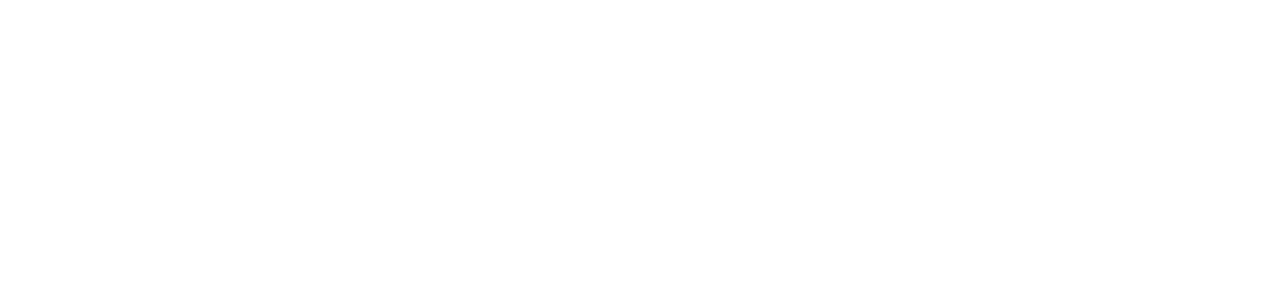
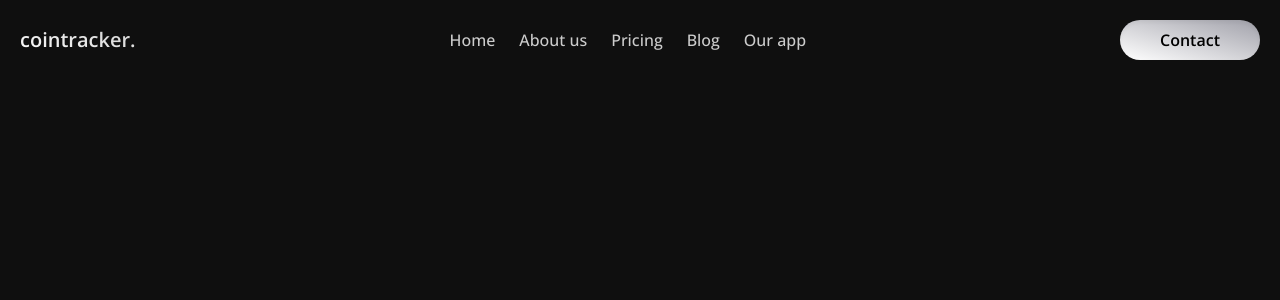
Before and after one commit to lorenzopanato/coin-tracker, a Next.js app: page / in a window 1280 px wide. Shown: the top 300 px of the page. Built offline with nearby package versions, Linux system fonts and the light colour scheme.

Commit message:
feat: add header

```diff
--- a/src/app/layout.tsx
+++ b/src/app/layout.tsx
@@ -1,8 +1,14 @@
 import type { Metadata } from "next";
-import { Inter } from "next/font/google";
+import { Open_Sans } from "next/font/google";
 import "./globals.css";
+import Header from "@/components/header";
 
-const inter = Inter({ subsets: ["latin"] });
+const openSans = Open_Sans({
+  weight: ['300', '400', '500', '600', '700'],
+  subsets: ['latin'],
+  display:'swap',
+  fallback: ['Arial', 'sans-serif'],
+});
 
 export const metadata: Metadata = {
   title: "Create Next App",
@@ -16,7 +22,10 @@
 }>) {
   return (
     <html lang="pt-br">
-      <body className={inter.className}>{children}</body>
+      <body className={`${openSans.className} bg-background`}>
+        <Header />
+        {children}
+      </body>
     </html>
   );
 }
--- /dev/null
+++ b/src/components/header.tsx
@@ -0,0 +1,48 @@
+import Link from "next/link";
+
+export default function Header() {
+  return (
+    <header className="flex justify-center text-mainGray font-medium">
+      <nav className="flex justify-between items-center max-w-screen-2xl w-full p-5">
+        <Link href={"/"} className="bg-gradient-to-tr from-primary to-mainGray text-transparent bg-clip-text transition-colors text-xl font-semibold">
+          cointracker.
+        </Link>
+        <ul className="text-mainGray flex gap-6 items-center">
+          <li className="relative group flex justify-start">
+            <Link href={"#"} className="hover:text-primary transition-all">
+              Home
+            </Link>
+            <span className="h-[1px] absolute -bottom-1 rounded-full bg-gradient-to-r from-background to-primary transition-all duration-300 w-0 group-hover:w-full"></span>
+          </li>
+          <li className="relative group flex justify-start">
+            <Link href={"#"} className="hover:text-primary transition-all">
+              About us
+            </Link>
+            <span className="h-[1px] absolute -bottom-1 rounded-full bg-gradient-to-r from-background to-primary transition-all duration-300 w-0 group-hover:w-full"></span>
+          </li>
+          <li className="relative group flex justify-start">
+            <Link href={"#"} className="hover:text-primary transition-all">
+              Pricing
+            </Link>
+            <span className="h-[1px] absolute -bottom-1 rounded-full bg-gradient-to-r from-background to-primary transition-all duration-300 w-0 group-hover:w-full"></span>
+          </li>
+          <li className="relative group flex justify-start">
+            <Link href={"#"} className="hover:text-primary transition-all">
+              Blog
+            </Link>
+            <span className="h-[1px] absolute -bottom-1 rounded-full bg-gradient-to-r from-background to-primary transition-all duration-300 w-0 group-hover:w-full"></span>
+          </li>
+          <li className="relative group flex justify-start">
+            <Link href={"#"} className="hover:text-primary transition-all">
+              Our app
+            </Link>
+            <span className="h-[1px] absolute -bottom-1 rounded-full bg-gradient-to-r from-background to-primary transition-all duration-300 w-0 group-hover:w-full"></span>
+          </li>
+        </ul>
+        <button className="bg-gradient-to-tr from-primary to-zinc-400 shadow-inner text-black rounded-full font-semibold px-10 py-2">
+          Contact
+        </button>
+      </nav>
+    </header>
+  );
+}
--- a/tailwind.config.ts
+++ b/tailwind.config.ts
@@ -13,6 +13,12 @@
         "gradient-conic":
           "conic-gradient(from 180deg at 50% 50%, var(--tw-gradient-stops))",
       },
+      colors: {
+        primary: "#ffffff",
+        secondary: "#04C1E2",
+        mainGray: "#cccccc",
+        background: "#0f0f0f"
+      },
     },
   },
   plugins: [],
```
